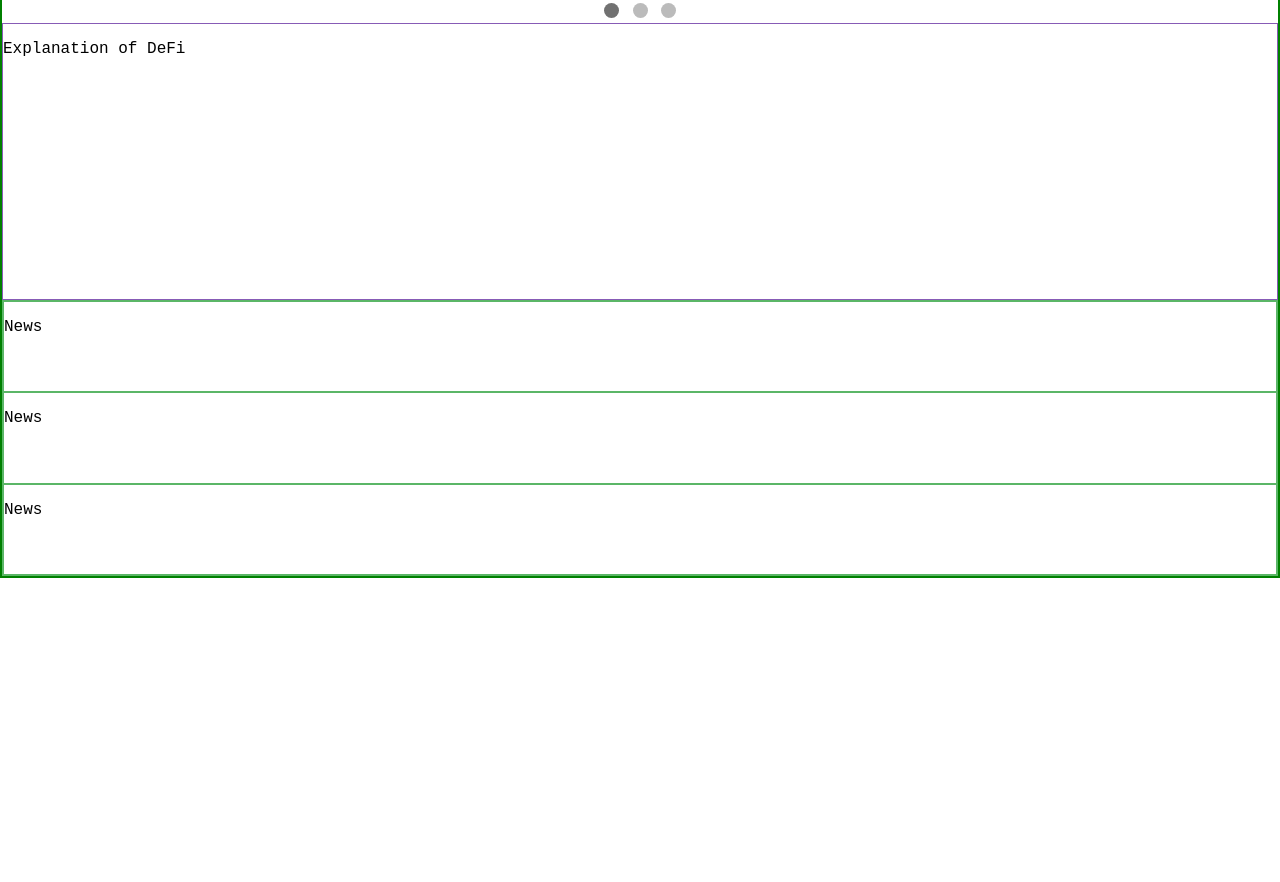
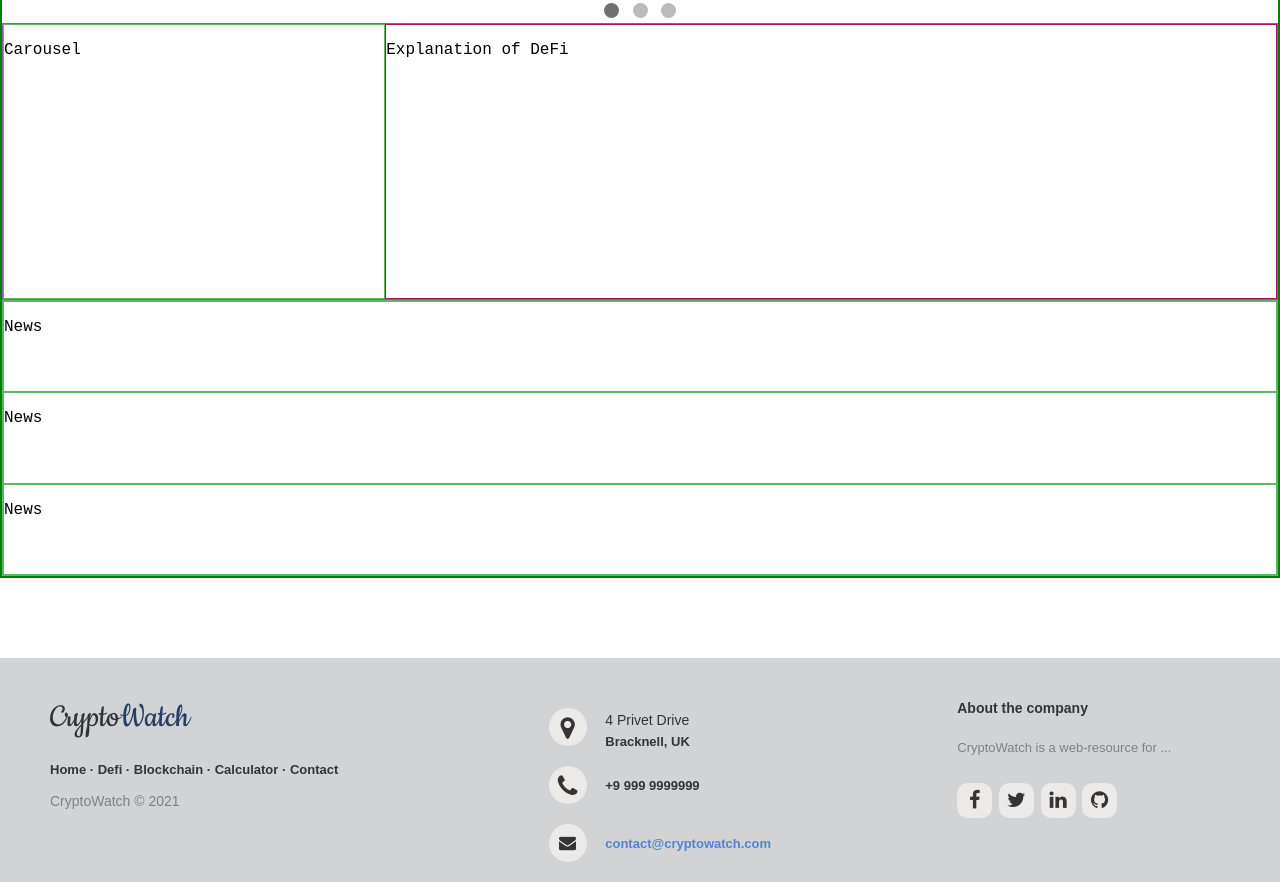
Before and after one commit to vitaliiptp/BlockchainWebpage, a plain HTML site: page defi.html in a window 1280 px wide. Shown: the part 222-1104 px from the top of the page. Before the commit the page ends 800 px from the top, so only its background shows below. Drawn offline with Linux system fonts and the light colour scheme.

Commit message:
finilized header & prelim. carousel

```diff
--- a/defi.html
+++ b/defi.html
@@ -4,6 +4,8 @@
     <meta charset="UTF-8">
     <meta http-equiv="X-UA-Compatible" content="IE=edge">
     <meta name="viewport" content="width=device-width, initial-scale=1.0">
+    <link href="http://fonts.googleapis.com/css?family=Cookie" rel="stylesheet" type="text/css">
+    <link rel="stylesheet" href="https://cdnjs.cloudflare.com/ajax/libs/font-awesome/4.7.0/css/font-awesome.min.css">
     <link rel="stylesheet" href="./src/styles.css">
     <title>DeFi</title>
 </head>
@@ -44,9 +46,14 @@
             <span class="dot" onclick="currentSlide(3)"></span>
         </div>
 
+        <div class="defi-expl">
+            <div class="carousel-defi">
+                <p>Carousel</p>
+            </div>
 
-        <div class="defi-expl">
-            <p>Explanation of DeFi</p>
+            <div class="defi-expl-r">
+                <p>Explanation of DeFi</p>
+            </div>
         </div>
         <div class="defi-news">
             <div class="defi-news1 news-container">
@@ -61,6 +68,55 @@
         </div>
     </div>
 
+
+
+
+<!--______________________________Footer___Start______________________________-->
+    <footer class="footer-distributed">
+        <div class="footer-left">
+            <h3>Crypto<span>Watch</span></h3>
+            <p class="footer-links">
+                <a href="#">Home</a>
+                ·
+                <a href="#">Defi</a>
+                ·
+                <a href="#">Blockchain</a>
+                ·
+                <a href="#">Calculator</a>
+                ·
+                <a href="#">Contact</a>
+            </p>
+            <p class="footer-company-name">CryptoWatch &copy; 2021</p>
+        </div>
+        <div class="footer-center">
+            <div>
+                <i class="fa fa-map-marker"></i>
+                <p><span>4 Privet Drive</span> Bracknell, UK</p>
+            </div>
+            <div>
+                <i class="fa fa-phone"></i>
+                <p>+9 999 9999999</p>
+            </div>
+            <div>
+                <i class="fa fa-envelope"></i>
+                <p><a href="mailto:support@company.com">contact@cryptowatch.com</a></p>
+            </div>
+        </div>
+        <div class="footer-right">
+            <p class="footer-company-about">
+                <span>About the company</span>
+                CryptoWatch is a web-resource for ...
+            </p>
+            <div class="footer-icons">
+                <a href="#"><i class="fa fa-facebook"></i></a>
+                <a href="#"><i class="fa fa-twitter"></i></a>
+                <a href="#"><i class="fa fa-linkedin"></i></a>
+                <a href="#"><i class="fa fa-github"></i></a>
+            </div>
+        </div>
+    </footer>
+<!--______________________________Footer___End______________________________-->
+
 <script src="script.js"></script>
 </body>
 </html>
--- a/src/styles.css
+++ b/src/styles.css
@@ -57,6 +57,22 @@ nav{
     height: 50%;
     border: 1px solid #875bb6;
 }
+
+.carousel-defi {
+    display: flex;
+    width: 30%;
+    height: 100%;
+    border: 1px solid #64b65b;
+}
+
+
+.defi-expl-r {
+    display: flex;
+    width: 70%;
+    height: 100%;
+    border: 1px solid #a9135e;
+}
+
 
 .defi-news {
     display: flex;
@@ -188,3 +204,191 @@ nav{
     from {opacity: .4}
     to {opacity: 1}
 }
+
+
+
+
+
+
+
+
+
+
+
+
+
+
+
+
+/*----------------------------------------Footer-----Start----------------------------------------*/
+
+footer{
+    position: relative;
+    bottom: 0;
+}
+.footer-distributed{
+    background-color: #d1d3d5;
+    box-shadow: 0 1px 1px 0 rgba(217, 214, 214, 0.12);
+    box-sizing: border-box;
+    width: 100%;
+    text-align: left;
+    font: bold 13px sans-serif;
+    padding: 40px 30px 10px 50px;
+    margin-top: 80px;
+}
+
+.footer-distributed .footer-left,
+.footer-distributed .footer-center,
+.footer-distributed .footer-right{
+    display: inline-block;
+    vertical-align: top;
+}
+
+.footer-distributed .footer-left{
+    width: 40%;
+}
+
+.footer-distributed h3{
+    color: #343434;
+    font: normal 36px 'Cookie', cursive;
+    margin: 0;
+}
+
+.footer-distributed h3 span{
+    color: #283e62;
+}
+
+
+.footer-distributed .footer-links{
+    color: #343434;
+    margin: 20px 0 12px;
+    padding: 0;
+}
+
+.footer-distributed .footer-links a{
+    display:inline-block;
+    line-height: 1.8;
+    text-decoration: none;
+    color:  inherit;
+}
+
+.footer-distributed .footer-company-name{
+    color: #808085;
+    font-size: 14px;
+    font-weight: normal;
+    margin: 0;
+}
+
+
+.footer-distributed .footer-center{
+    width: 35%;
+}
+
+.footer-distributed .footer-center i{
+    background-color: #ece9e9;
+    color: #343434;
+    font-size: 25px;
+    width: 38px;
+    height: 38px;
+    border-radius: 50%;
+    text-align: center;
+    line-height: 42px;
+    margin: 10px 15px;
+    vertical-align: middle;
+}
+
+.footer-distributed .footer-center i.fa-envelope{
+    font-size: 17px;
+    line-height: 38px;
+}
+
+.footer-distributed .footer-center p{
+    display: inline-block;
+    color: #343434;
+    vertical-align: middle;
+    margin:0;
+}
+
+.footer-distributed .footer-center p span{
+    display:block;
+    font-weight: normal;
+    font-size:14px;
+    line-height:2;
+}
+
+.footer-distributed .footer-center p a{
+    color:  #5383d3;
+    text-decoration: none;;
+}
+
+.footer-distributed .footer-right{
+    width: 20%;
+}
+
+.footer-distributed .footer-company-about{
+    line-height: 20px;
+    color:  #808085;
+    font-size: 13px;
+    font-weight: normal;
+    margin: 0;
+}
+
+.footer-distributed .footer-company-about span{
+    display: block;
+    color:  #343434;
+    font-size: 14px;
+    font-weight: bold;
+    margin-bottom: 20px;
+}
+
+.footer-distributed .footer-icons{
+    margin-top: 25px;
+}
+
+.footer-distributed .footer-icons a{
+    display: inline-block;
+    width: 35px;
+    height: 35px;
+    cursor: pointer;
+    background-color:  #ece9e9;
+    border-radius: 30%;
+
+    font-size: 20px;
+    color: #343434;
+    text-align: center;
+    line-height: 35px;
+
+    margin-right: 3px;
+    margin-bottom: 5px;
+}
+
+.footer-distributed .footer-icons a:hover {
+    text-decoration: none;
+    background-color: rgba(178, 135, 225, 0.44);
+}
+
+
+
+@media (max-width: 880px) {
+    .footer-distributed{
+        font: bold 14px sans-serif;
+    }
+
+    .footer-distributed .footer-left,
+    .footer-distributed .footer-center,
+    .footer-distributed .footer-right{
+        display: block;
+        width: 100%;
+        margin-bottom: 40px;
+        text-align: center;
+    }
+
+    .footer-distributed .footer-center i{
+        margin-left: 0;
+    }
+    .main {
+        line-height: normal;
+    }
+}
+
+/*----------------------------------------Footer-----End----------------------------------------*/
```
